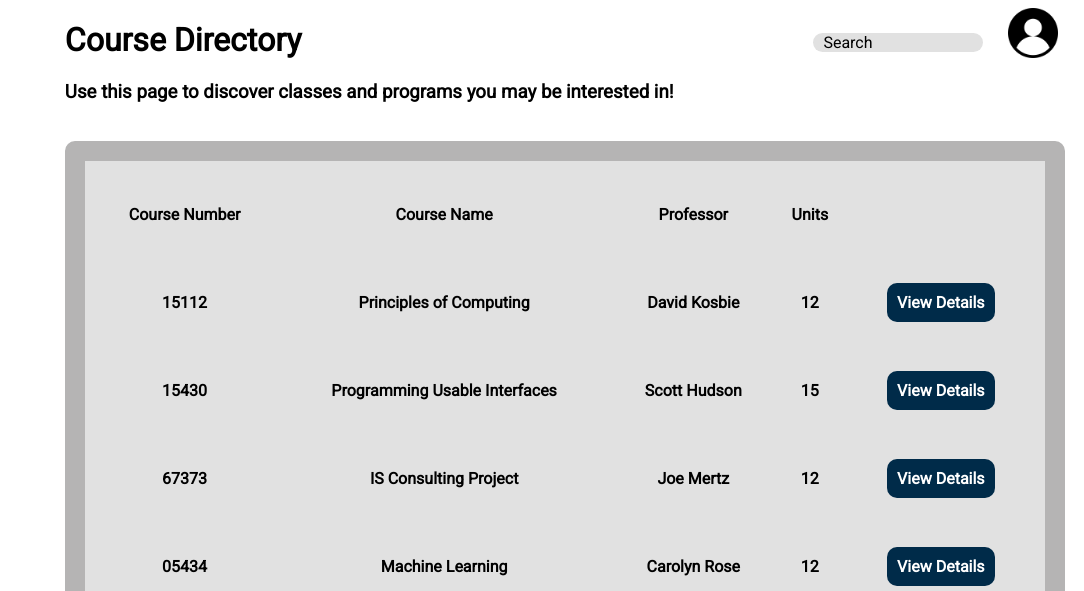
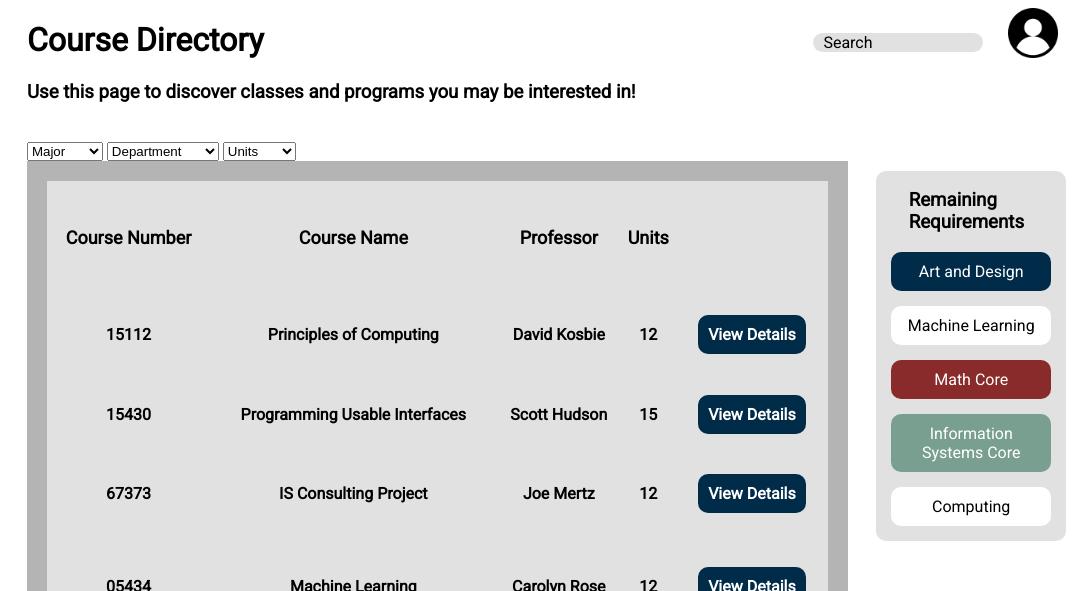
Before and after one commit to akula-a/pui-assignment6b, a plain HTML site: page public/course_directory.html in a window 1280 px wide. Shown: the top 591 px of the page, 196-1280 px from the left. Drawn offline with Linux system fonts and the light colour scheme.

Commit message:
added requirements sidebar to directory page

```diff
--- a/public/course_directory.html
+++ b/public/course_directory.html
@@ -40,7 +40,31 @@
 
     </br>
 
+    <!-- dropdowns -->
+    <div class = "dropdowns">
+      <select name=”past_semester”>
+        <option > Major </option>
+        <option> IS </option>
+        <option> Math </option>
+      </select>
+
+      <select name=”past_semester”>
+        <option> Department </option>
+        <option> Chemistry </option>
+        <option> Physics </option>
+      </select>
+
+      <select name=”past_semester”>
+        <option> Units</option>
+        <option> 12 </option>
+        <option> 9 </option>
+        <option> 6 </option>
+        <option> 3 </option>
+      </select>
+  </div>
+
     <!-- schedule table -->
+    <div class = "main_body">
     <div class = "course_directory">
         <table>
             <tr>
@@ -90,5 +114,16 @@
         </table>
     </div>
 
+    <div class = "requirements">
+      <h3> Remaining Requirements </h3>
+      <p class = "req" style = "background-color: #002B49; color:white "> Art and Design </p>
+      <p class = "req" style = "background-color: white"> Machine Learning </p>
+      <p class = "req" style = "background-color: #8A2B2B; color:white"> Math Core </p>
+      <p class = "req" style = "background-color: #789F90; color:white"> Information Systems Core </p>
+      <p class = "req" style = "background-color: white"> Computing</p>
+    </div>
+
+  </div>
+
   </body>
 </html>
--- a/public/css/directory.css
+++ b/public/css/directory.css
@@ -1,16 +1,50 @@
 h1, h3 {
-    margin-left: 20%;
+    margin-left: 17%;
+}
+
+.dropdowns{
+    margin-left: 17%;
+}
+
+select{
+    padding-right:20px;
+}
+
+.main_body{
+    display: inline;
 }
 
 table{
+    float:left;
     border: 20px solid #B5B4B4;
     border-radius: 10px;
-    margin-left: 20%;
+    margin-left: 17%;
     border-spacing: 20px;
     background-color: #E1E1E1;
-    width: 1000px;
+    width: 65%;
     height: 500px;
     color: black;
     font-weight: bolder;
     text-align: center;
+    border-collapse: collapse;
 }
+
+th{
+    font-size: large;
+}
+
+.requirements{
+    background-color:#E1E1E1;
+    border-radius: 10px;
+    float: right;
+    width: 15%;
+    margin: 10px;
+}
+
+.req{
+    background-color:aqua;
+    border-radius: 10px;
+    padding:10px;
+    margin:15px;
+    text-align:center;
+}
--- a/public/css/index.css
+++ b/public/css/index.css
@@ -3,17 +3,17 @@ h2, h3{
 }
 
 h1{
-    margin-left: 20%;
+    margin-left: 17%;
 }
 
 /* ----------------------------------------------------- */
 /* ------------ Progress ring card styling ----------------- */
 .progress_ring{
-    margin-left: 20%;
+    margin-left: 17%;
     background-color:#E1E1E1;
     border-radius:10px;
     top: 15%;
-    width: 28%;
+    width: 29%;
     padding: 10px;
     float: left;
     margin-bottom: 20px;
@@ -40,8 +40,8 @@ h1{
 .additional_info{
     background-color: #E1E1E1;
     top: 50%;
-    width: 28%;
-    margin-left: 20%;
+    width: 29%;
+    margin-left: 17%;
     border-radius:10px;
     padding: 10px;
     float:left;
@@ -53,7 +53,7 @@ h1{
 .college_path{
     background-color:#E1E1E1;
     top: 15%;
-    width: 42%;
+    width: 43%;
     margin-right: 5%;
     border-radius:10px;
     padding: 10px;
--- a/public/css/schedule_styles.css
+++ b/public/css/schedule_styles.css
@@ -3,7 +3,7 @@ body{
 }
 
 h1, h3 {
-    margin-left: 20%;
+    margin-left: 17%;
 }
 
 .dropdown {
@@ -32,13 +32,14 @@ select{
 
 #times{
     float:left;
-    width: 10%;
+    width: 5%;
     margin-left:10%;
     border-spacing: 15px;
 }
 
 #times th {
     font-size: small;
+    text-align:right;
 }
 
 #schedule{
@@ -47,7 +48,7 @@ select{
     border-radius: 15px;
     border-spacing: 20px;
     background-color: #E1E1E1;
-    width: 80%;
+    width: 84%;
     height: 500px;
     color: #E1E1E1;
     font-weight: bolder;
```
Also changed, not shown: public/course_detail_register.html (+1 -1 lines), public/index.html (+1 -1 lines).
